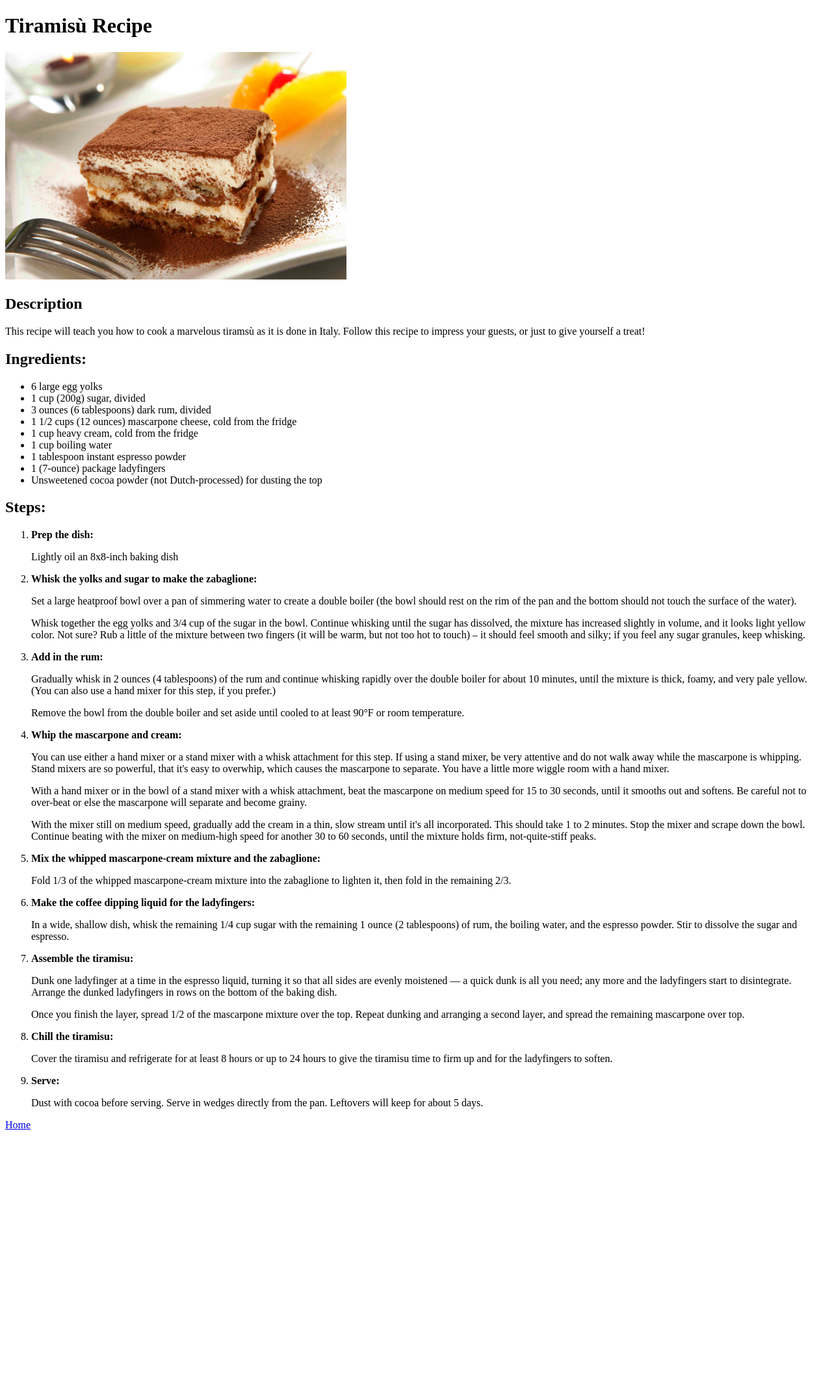
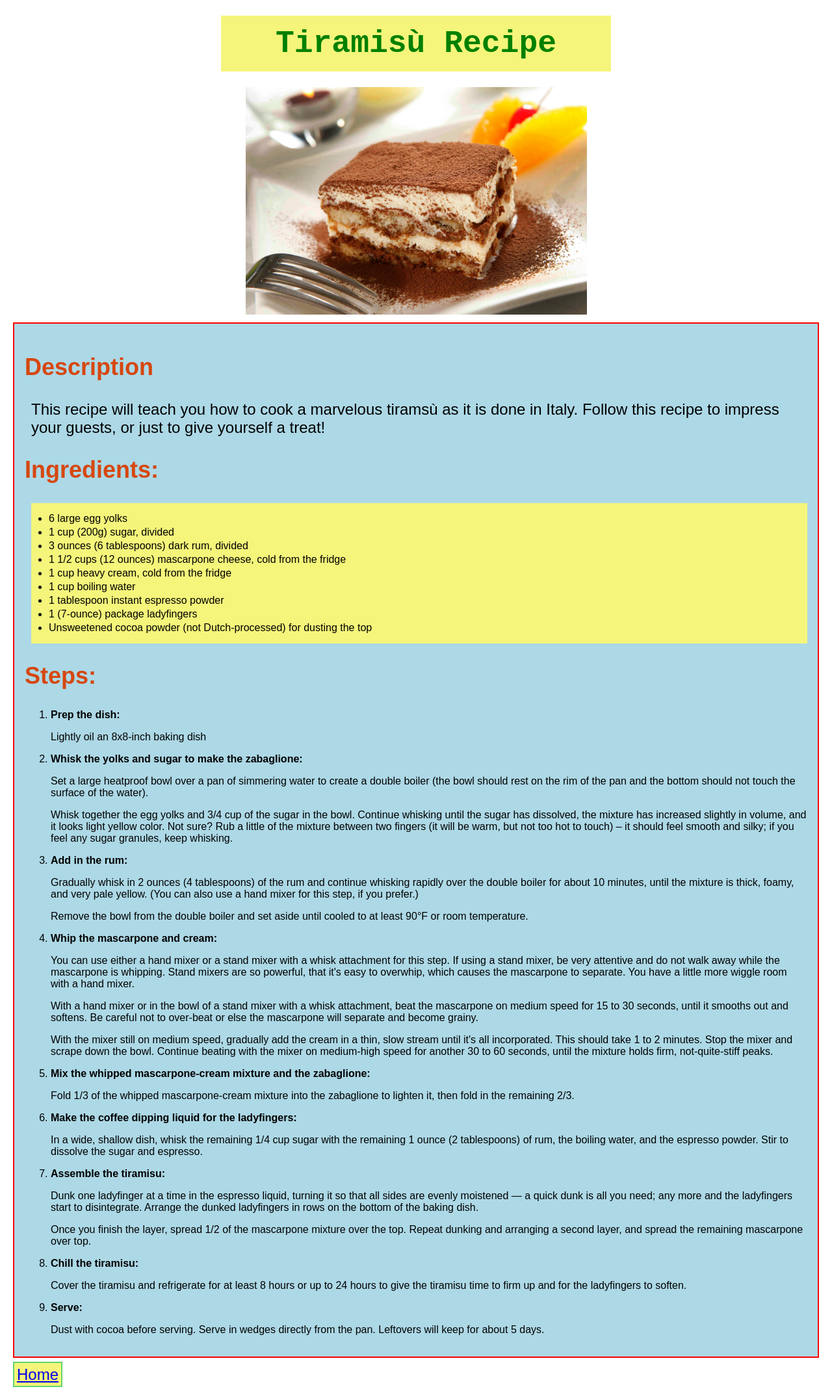
Before and after one commit to clouro06/odin-recipes, a plain HTML site: page recipes/tiramisu.html in a window 1280 px wide. Shown: the whole page at 65% size. Before the commit the page ends 1748 px from the top, so only its background shows below. Drawn offline with Linux system fonts and the light colour scheme.

Commit message:
Style the website using css
Created a styles.css file to add styles to my code
Add style to the Home page, and then to the recipe
pages using the same style classes to have the same
appearance on the website

```diff
--- a/recipes/tiramisu.html
+++ b/recipes/tiramisu.html
@@ -3,16 +3,18 @@
     <head>
         <meta charset="UTF-8">
         <title>Tiramisù Recipe</title>
+        <link rel="stylesheet" href="../styles.css">
     </head>
 
     <body>
-        <h1>Tiramisù Recipe</h1>
-        <img src="../images/tiramisu-image.jpeg" height="350">
+        <h1 class="title recipe">Tiramisù Recipe</h1>
+        <img class="image recipe" src="../images/tiramisu-image.jpeg" height="350">
+        <div class="recipe-body">
             <h2>Description</h2>
-        <p>This recipe will teach you how to cook a marvelous tiramsù as it is done in Italy. Follow this recipe to impress your guests, or just to give yourself a
+            <p class="description">This recipe will teach you how to cook a marvelous tiramsù as it is done in Italy. Follow this recipe to impress your guests, or just to give yourself a
                 treat!</p>
             <h2>Ingredients:</h2>
-        <ul>
+            <ul class="ingredients list">
                 <li>6 large egg yolks</li>
                 <li>1 cup (200g) sugar, divided</li>
                 <li>3 ounces (6 tablespoons) dark rum, divided</li>
@@ -61,6 +63,7 @@
                 <li><strong>Serve:</strong>
                     <p>Dust with cocoa before serving. Serve in wedges directly from the pan. Leftovers will keep for about 5 days.</p></li>
             </ol>
-        <a href="../index.html">Home</a>
+        </div>
+        <a href="../index.html" class="home-link">Home</a>
     </body>
 </html>
--- /dev/null
+++ b/styles.css
@@ -0,0 +1,93 @@
+* {
+    box-sizing: border-box;
+}
+
+.title {
+    text-align: center;
+    color: green;
+    background-color: rgb(245, 245, 123);
+    font-family: 'Courier New', sans-serif;
+    padding: 16px;
+    margin: 24px auto;
+}
+
+.title.home {
+    width: 800px;
+    font-size: 96px;
+    border: 4px red solid;
+}
+
+.title.recipe {
+    width: 600px;
+    font-size: 48px;
+}
+
+.links-list {
+    font-family: Arial, Helvetica, sans-serif;
+    font-size: 24px;
+    list-style: none;
+    background-color: lightblue;
+    margin: 12px;
+    padding: 16px;
+    width: 500px;
+}
+
+.list {
+    font-family: Arial, Helvetica, sans-serif;
+    padding: 8px;
+}
+
+.links-list .list {
+    background-color: rgb(154, 209, 163);
+    border: 2px rgb(229, 255, 0) solid;
+    font-size: 24px;
+    text-align: center;
+    margin-bottom: 12px;
+    width: 200px;
+}
+
+.ingredients.list {
+    background-color: rgb(245, 245, 123);
+    padding: 12px 24px;
+    font-size: 16px;
+    margin-left: 10px;
+}
+
+.image {
+    display: block;
+    margin: 10px auto;
+}
+
+
+h2 {
+   font-family: Arial, Helvetica, sans-serif;
+   font-size: 36px;
+   color: rgb(214, 71, 15);
+}
+
+.description {
+    font-family: Arial, Helvetica, sans-serif;
+    font-size: 24px;
+    margin-left: 10px;
+}
+
+.recipe-body {
+    font-family: Arial, Helvetica, sans-serif;
+    background-color: lightblue;
+    border: 2px red solid;
+    margin: 12px;
+    padding: 16px;
+}
+
+.ingredients.list li {
+    margin: 3px;
+}
+
+.home-link {
+    margin: 12px;
+    border: 2px rgb(96, 214, 111) solid;
+    padding: 4px;
+    font-family: Arial, Helvetica, sans-serif;
+    font-size: 24px;
+    background-color: rgb(245, 245, 123);
+}
```
Also changed, not shown: index.html (+6 -4 lines), recipes/lasagna.html (+9 -6 lines). Lines whose indentation alone changed are shown as unchanged.
